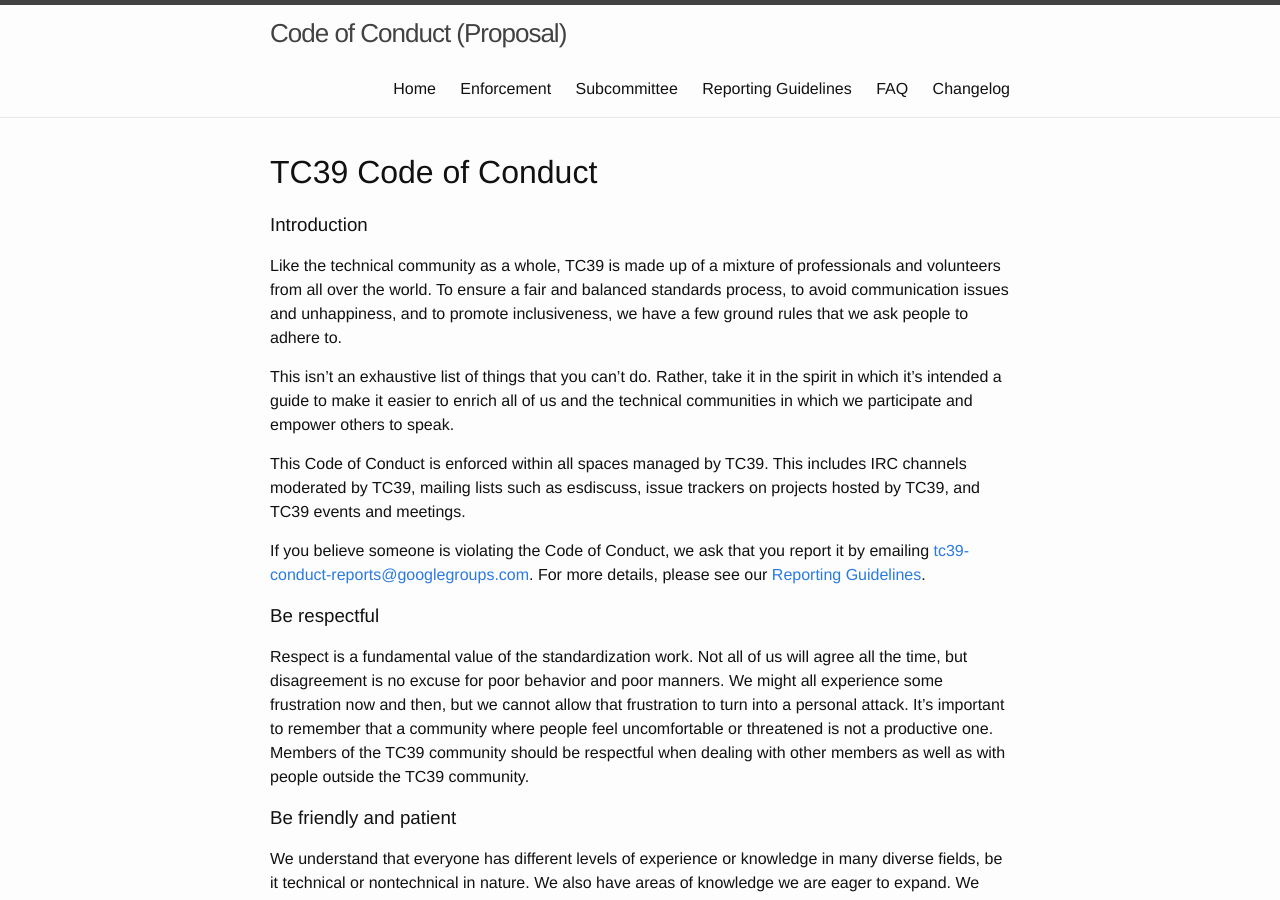
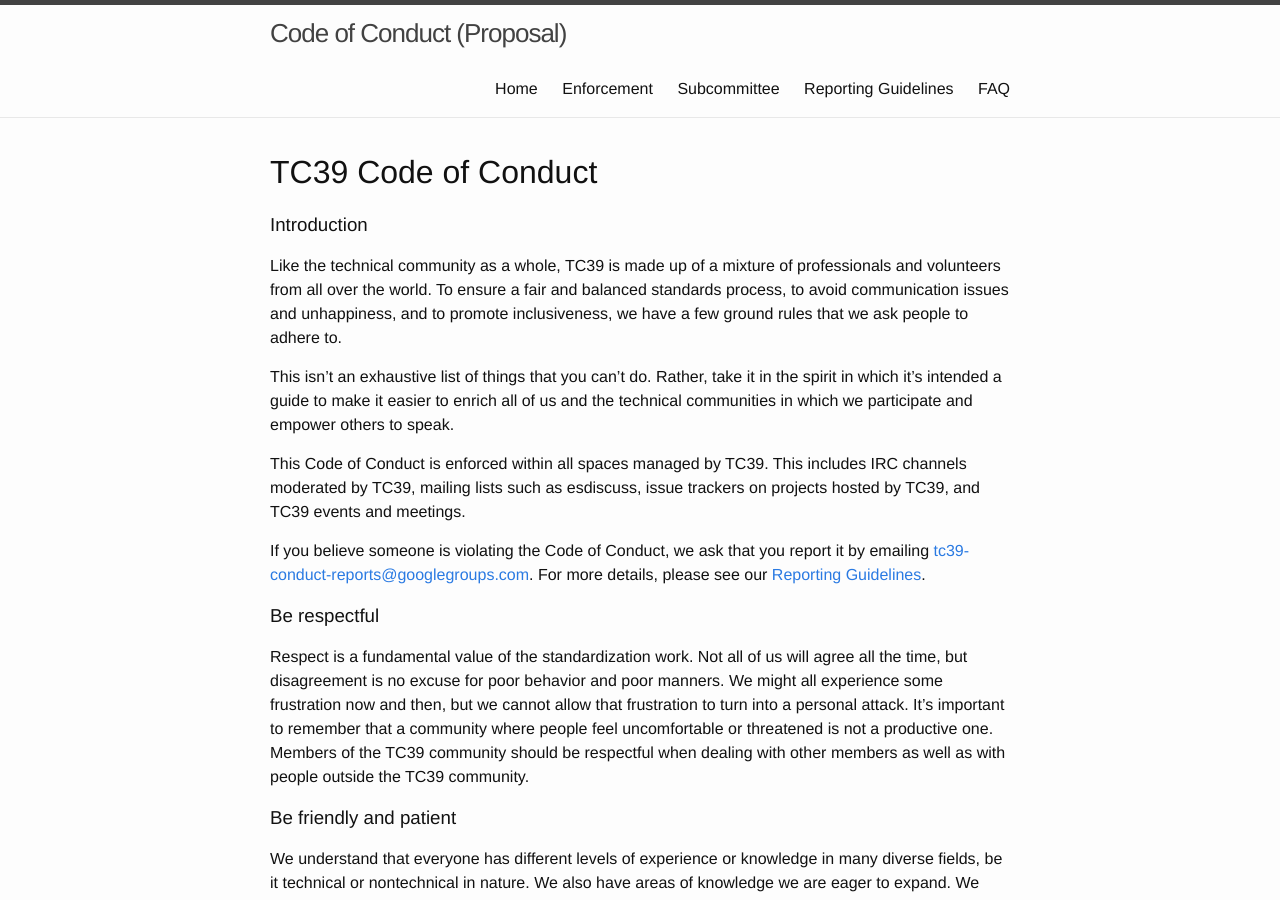
Before and after one commit to tc39/code-of-conduct, a Jekyll site: the page built from index.md, in a window 1280 px wide and 900 px high. Built offline with Jekyll 4.4.1, drawn with Linux system fonts in a browser that asks for light colours.

Commit message:
Remove changelog for now
Closes #31

```diff
--- a/_includes/nav.html
+++ b/_includes/nav.html
@@ -4,5 +4,4 @@
     <a class="page-link" href="{{ "/subcommittee" | relative_url }}">Subcommittee</a>
     <a class="page-link" href="{{ "/reporting" | relative_url }}">Reporting Guidelines</a>
     <a class="page-link" href="{{ "/FAQ" | relative_url }}">FAQ</a>
-    <a class="page-link" href="{{ "/changelog" | relative_url }}">Changelog</a>
 </div>
```
Also changed, not shown: changelog.md (deleted).
